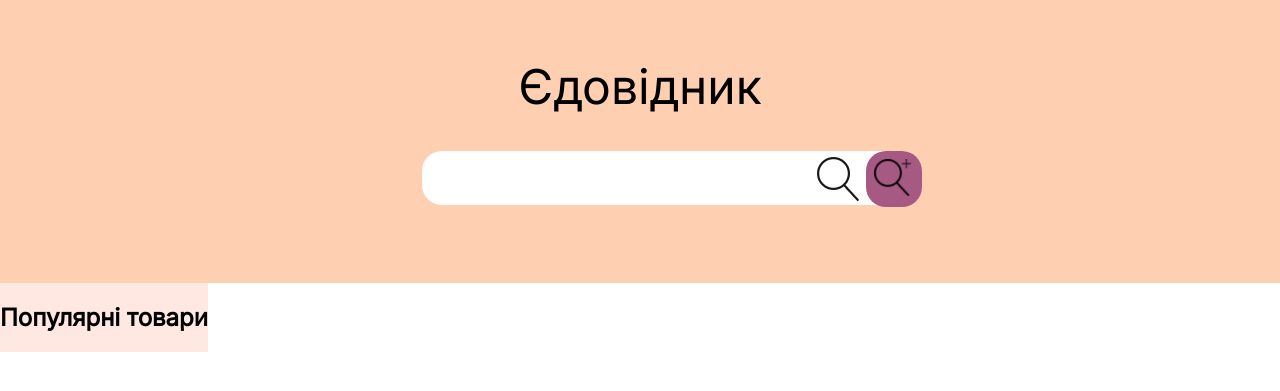
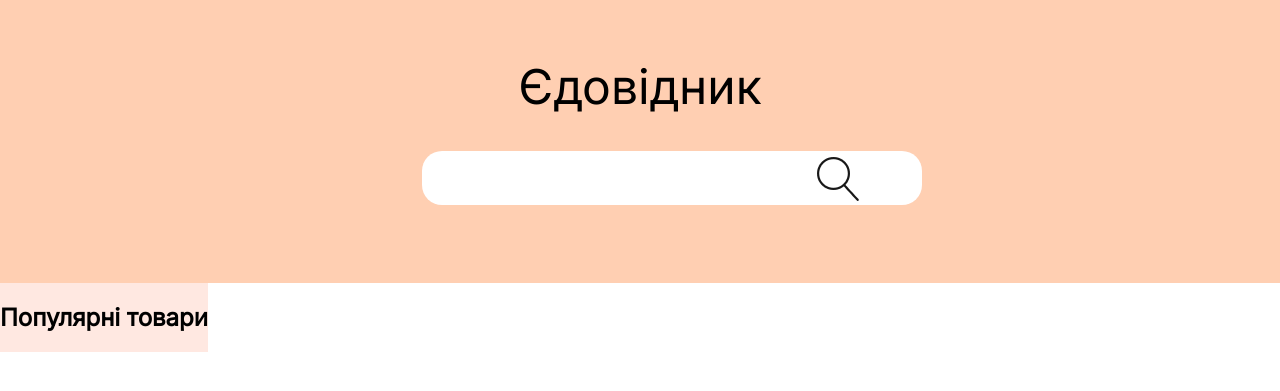
Before and after one commit to OLEfC/EdovidnykAzureDeployment, a Django app: template templates/main.html in a window 1280 px wide. Shown: the part 70-461 px from the top of the page. Run offline with Django 4.2, Linux system fonts and the light colour scheme; the template is opened without the code that fills it, so the values that code supplies are empty.

Commit message:
Update main.html

```diff
--- a/templates/main.html
+++ b/templates/main.html
@@ -68,9 +68,7 @@
                         Шукати
                     </button>
 
-                    <a href="/search" class="imgbuttn">
-                        <img src="{% static 'search.png' %}" alt="">
-                    </a>
+
                 </div>
             </form>
         </div>
```
